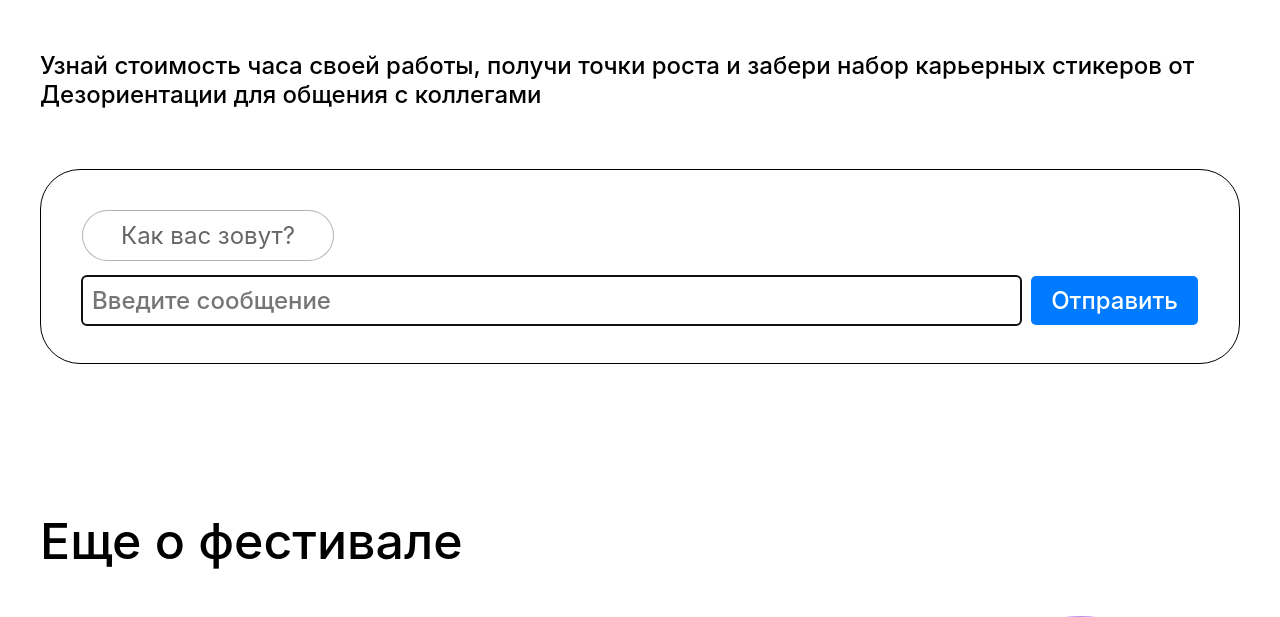
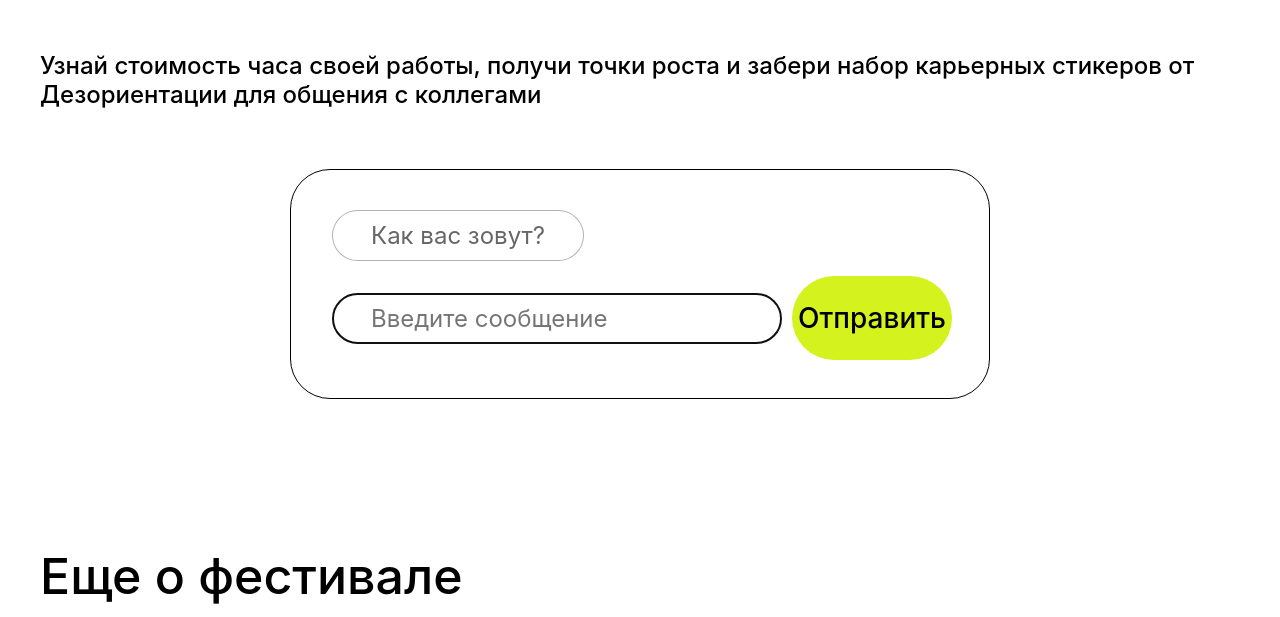
Before and after one commit to regilina/desor, a Django app: template dezor/templates/main.html in a window 1280 px wide. Shown: the part 1169-1786 px from the top of the page. Run offline with Django 4.2, Linux system fonts and the light colour scheme; the template is opened without the code that fills it, so the values that code supplies are empty.

Commit message:
Some changes

```diff
--- a/dezor/static/css/styles.css
+++ b/dezor/static/css/styles.css
@@ -70,6 +70,9 @@
 }
 
 .chat {
+  max-width: 700px;
+  margin-left: auto;
+  margin-right: auto;
   border-radius: 40px;
   border: 1px solid #000;
   padding: 40px 41px 38px;
@@ -89,10 +92,17 @@
   margin-top: 15px;
 }
 .chat__input-field {
-  flex-grow: 1;
-  padding: 10px;
-  border: none;
-  border-radius: 5px;
+  display: flex;
+  padding: 10px 38px;
+  align-items: center;
+  flex-shrink: 0;
+  border-radius: 55px;
+  border: 1px solid rgba(0, 0, 0, 0.3);
+  color: rgba(0, 0, 0, 0.6);
+  font-weight: 400;
+}
+.chat__input-field:active {
+  border: 1px solid rgba(0, 0, 0, 0.3);
 }
 .chat__send-button {
   padding: 10px 20px;
@@ -122,6 +132,7 @@
   flex-shrink: 0;
   border-radius: 55px;
   border: 1px solid rgba(0, 0, 0, 0.3);
+  flex-wrap: wrap;
   color: rgba(0, 0, 0, 0.6);
   font-weight: 400;
 }
--- a/dezor/static/css/styles.scss
+++ b/dezor/static/css/styles.scss
@@ -83,6 +83,9 @@
 }
 
 .chat {
+  max-width: 700px;
+  margin-left: auto;
+  margin-right: auto;
   border-radius: 40px;
   border: 1px solid #000;
   padding: 40px 41px 38px;
@@ -103,10 +106,18 @@
     margin-top: 15px;
 
     &-field {
-      flex-grow: 1;
-      padding: 10px;
-      border: none;
-      border-radius: 5px;
+      display: flex;
+      padding: 10px 38px;
+      align-items: center;
+      flex-shrink: 0;
+      border-radius: 55px;
+      border: 1px solid rgba(0, 0, 0, 0.30);
+      color: rgba(0, 0, 0, 0.60);
+      font-weight: 400;
+
+      &:active {
+        border: 1px solid rgba(0, 0, 0, 0.30);
+      }
     }
 
   }
@@ -143,7 +154,7 @@
   flex-shrink: 0;
   border-radius: 55px;
   border: 1px solid rgba(0, 0, 0, 0.30);
-
+  flex-wrap: wrap;
   color: rgba(0, 0, 0, 0.60);
   font-weight: 400;
 }
--- a/dezor/templates/main.html
+++ b/dezor/templates/main.html
@@ -36,7 +36,7 @@
           <canvas class="chat__canvas chat__canvas_hidden" id="canvas"></canvas>
           <div class="chat__input">
             <input type="text" class="chat__input-field" id="user-input" placeholder="Введите сообщение">
-            <button class="chat__send-button" id="send-button">Отправить</button>
+            <button class="btn chat__btn" id="send-button">Отправить</button>
           </div>
         </div>
       </section>
```
Also changed, not shown: 1 other file.
